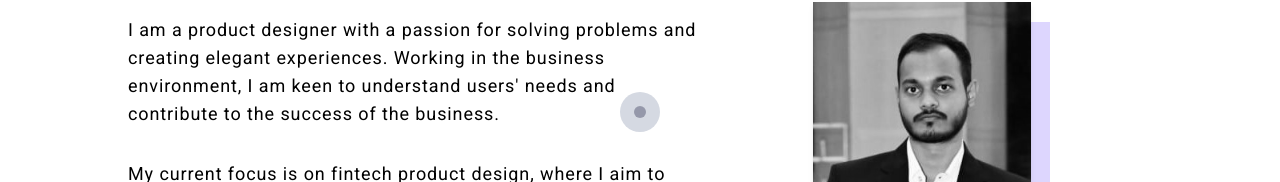
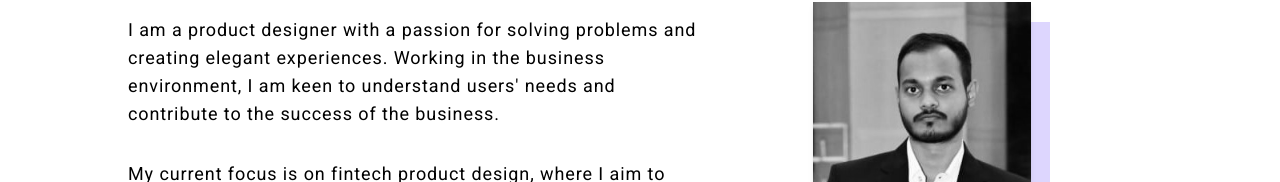
Before and after one commit to hemantmodii/my-portfolio, a React (Vite) app: page /profile/about in a window 1280 px wide. Shown: the part 288-470 px from the top of the page. Built offline with nearby package versions, Linux system fonts and the light colour scheme.

Commit message:
custom cursor removed due to deploy issue

```diff
--- a/src/About.tsx
+++ b/src/About.tsx
@@ -8,7 +8,7 @@ const About = () => {
           <div className="flex justify-between mb-8">
             <h1 className="text-4xl tracking-tight">About Me</h1>
 
-              <a href={resume}><button className="border-2 border-black rounded-full py-3 px-4 transition-colors duration-400 ease-in-out hover:bg-violet-600 hover:border-violet-600 hover:text-white cursor-none">📄Resume
+              <a href={resume}><button className="border-2 border-black rounded-full py-3 px-4 transition-colors duration-400 ease-in-out hover:bg-violet-600 hover:border-violet-600 hover:text-white">📄Resume
             </button></a>
           </div>
           <div className="text-lg flex flex-col gap-8 mb-20 tracking-wider">
--- a/src/App.css
+++ b/src/App.css
@@ -2,32 +2,4 @@
 
 * {
   font-family: "Roboto";
-  cursor: none;
 }
-
-.cursor-dot,
-.cursor-dot-outline {
-  pointer-events: none;
-  position: absolute;
-  top: 50%;
-  left: 50%;
-  transform: translate(-50%, -50%);
-  border-radius: 50%;
-  opacity: 1;
-  transition: opacity 0.3s ease-in-out, transform 0.3s ease-in-out;
-  mix-blend-mode: difference;
-}
-
-.cursor-dot {
-  width: 12px;
-  height: 12px;
-  background-color: #ae7dd681;
-  z-index: 999;
-}
-
-.cursor-dot-outline {
-  width: 40px;
-  height: 40px;
-  background-color: rgba(172, 179, 197, 0.5);
-  z-index: 999;
-}
--- a/src/App.tsx
+++ b/src/App.tsx
@@ -1,10 +1,22 @@
+import WorkPage from "./WorkPage";
+import Creatives from "./Creatives";
 import './App.css';
-import Cursor from "./Cursor";
+import { Route, Routes } from "react-router-dom";
+import RootLayout from "./components/RootLayout";
+import Home from "./components/Home";
+import About from "./About";
 
 function App() {
 
   return (
-      <Cursor/>
+    <Routes>
+    <Route element={<RootLayout/>}>
+      <Route path="/" element={<Home/>} />
+      <Route path="/work" element={<WorkPage/>} />
+      <Route path="/profile/creatives" element={<Creatives/>} />
+      <Route path="/profile/about" element={<About/>} />
+    </Route>
+    </Routes>
   );
 }
 
--- a/src/Cursor.tsx
+++ b/src/Cursor.tsx
@@ -1,12 +1,6 @@
 import { useEffect, useRef } from "react";
 
-import WorkPage from "./WorkPage";
-import Creatives from "./Creatives";
-import './App.css';
-import { Route, Routes } from "react-router-dom";
-import RootLayout from "./components/RootLayout";
-import Home from "./components/Home";
-import About from "./About";
+
 
 const Cursor =() => {
 
@@ -111,14 +105,7 @@ const Cursor =() => {
     <>
       <div ref={dotOutline} className="cursor-dot-outline"></div>
       <div ref={dot} className="cursor-dot"></div>
-      <Routes>
-    <Route element={<RootLayout/>}>
-      <Route path="/" element={<Home/>} />
-      <Route path="/work" element={<WorkPage/>} />
-      <Route path="/profile/creatives" element={<Creatives/>} />
-      <Route path="/profile/about" element={<About/>} />
-    </Route>
-    </Routes>
+
     </>
 
   );
--- a/src/Landing.tsx
+++ b/src/Landing.tsx
@@ -13,7 +13,7 @@ const Landing = () => {
           Currently, I am helping a startup pop-out on the internet with the help of intuitive website designs at <strong className='underline text-violet-700'>Paritranaya Globals</strong>.
         </p>
       </div>
-      <a href="#main-work"><button className='border-2 border-black rounded-full py-3 px-4 dark:border-gray-100 transition-colors duration-400 ease-in-out hover:bg-violet-600 hover:border-violet-600 dark:hover:border-violet-600 cursor-none hover:text-white'>View My Work 👇</button></a>
+      <a href="#main-work"><button className='border-2 border-black rounded-full py-3 px-4 dark:border-gray-100 transition-colors duration-400 ease-in-out hover:bg-violet-600 hover:border-violet-600 dark:hover:border-violet-600 hover:text-white'>View My Work 👇</button></a>
     </div>
   )
 }
```
